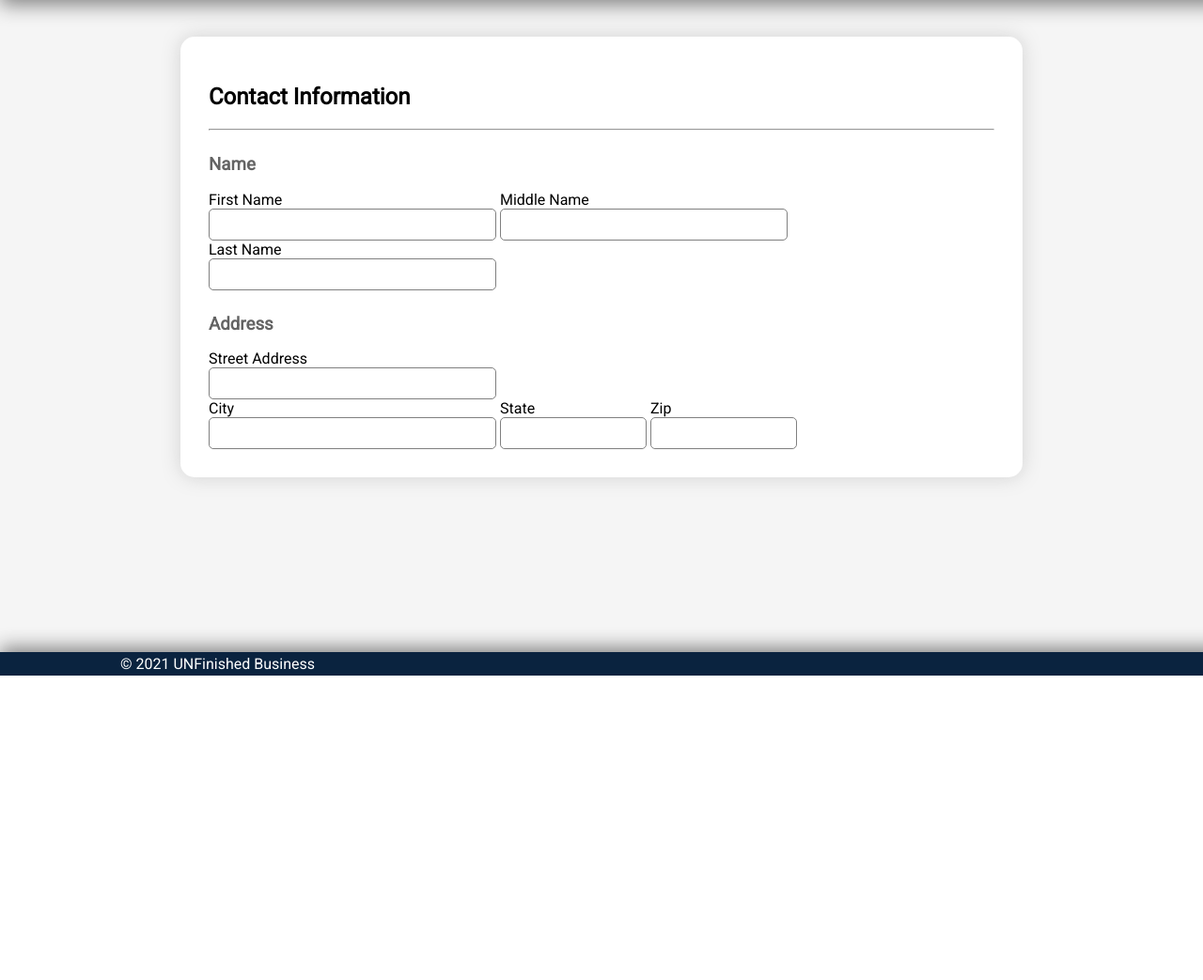
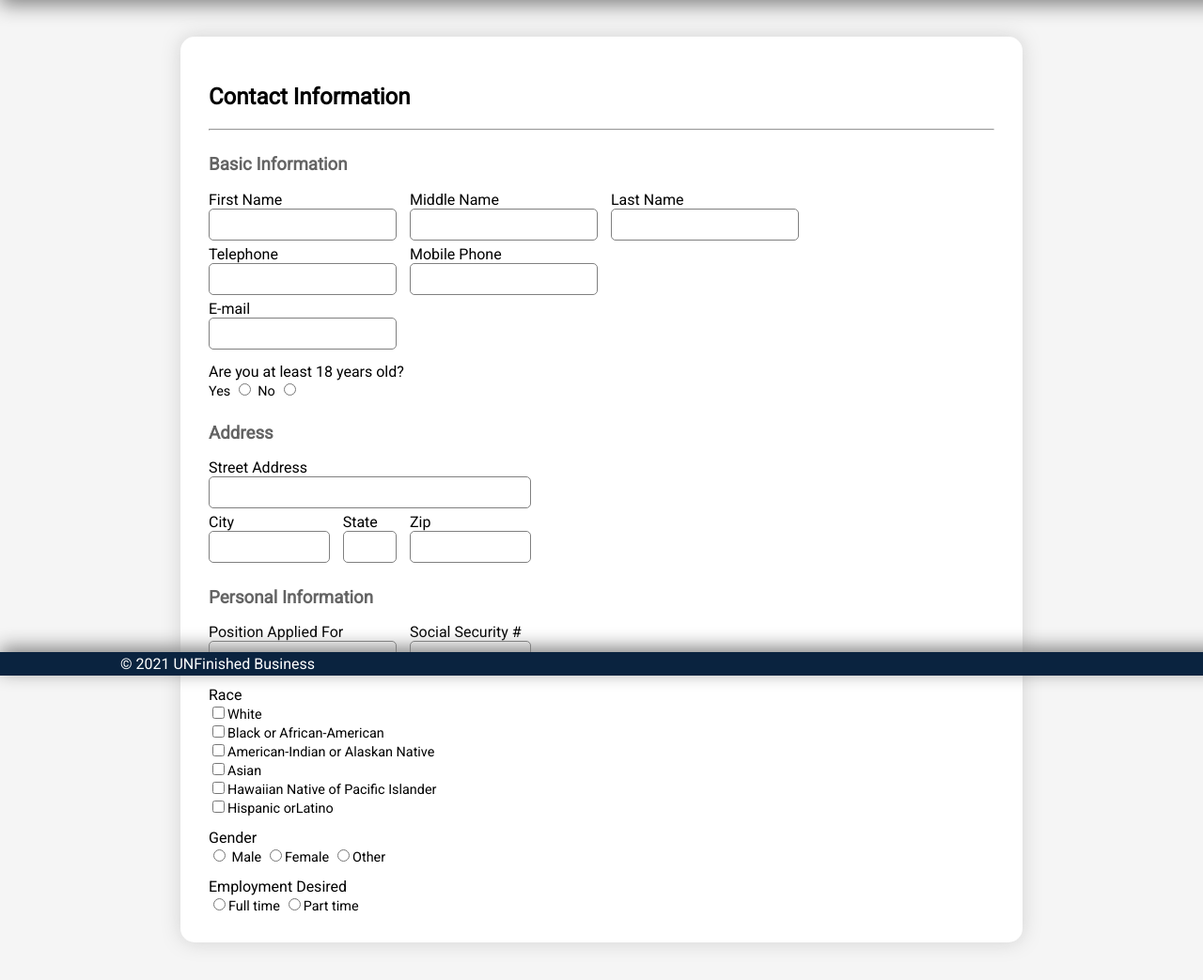
Before and after one commit to Carrasco-R/Simple-Job-Application, a PHP site: page /main.html in a window 1280 px wide. Shown: the part 81-1124 px from the top of the page at 94% size. Before the commit the page ends 800 px from the top, so only its background shows below. Run offline with PHP 8.4, Linux system fonts and the light colour scheme.

Commit message:
progress on contact information

```diff
--- a/main.html
+++ b/main.html
@@ -16,36 +16,96 @@
         <h2>Contact Information</h2>
         <hr />
 
-        <h3>Name</h3>
-        <div class="field-inline">
+        <h3>Basic Information</h3>
+        <div class="field-grid">
+          <div class="span-3">
             <label for="firstName">First Name</label>
-          <input class="size-rg" type="text" name="firstName" id="firstName" />
+            <input type="text" name="firstName" id="firstName" />
           </div>
-        <div class="field-inline">
-          <label for="middleName">Middle Name </label>
-          <input class="size-rg" type="text" name="middleName" id="middleName" />
+          <div class="span-3">
+            <label for="middleName">Middle Name</label>
+            <input type="text" name="middleName" id="middleName" />
           </div>
-        <div class="field-inline">
-          <label for="lastName">Last Name </label>
-          <input class="size-rg" type="text" name="lastName" id="lastName" />
+          <div class="span-3">
+            <label for="lastName">Last Name</label>
+            <input type="text" name="lastName" id="lastName" />
+          </div>
+          <div class="span-3"></div>
+          <div class="span-3">
+            <label for="telephone">Telephone</label>
+            <input type="text" name="telephone" id="telephone" />
+          </div>
+          <div class="span-3">
+            <label for="mobilephone">Mobile Phone</label>
+            <input type="text" name="mobilephone" id="mobilephone" />
+          </div>
+          <div class="span-6"></div>
+          <div class="span-3">
+            <label for="email">E-mail</label>
+            <input type="text" name="email" id="email" />
+          </div>
+          <div class="span-9"></div>
+          <div class="span-10"></div>
+          <div class="span-6 radio-field">
+            <div class="label">Are you at least 18 years old?</div>
+            <label for="atleast18">Yes</label>
+            <input type="radio" name="over18" id="atleast18" />
+            <label for="under18">No</label>
+            <input type="radio" name="over18" id="under18" />
+          </div>
         </div>
 
         <h3>Address</h3>
-        <div class="field-block">
+        <div class="field-grid">
+          <div class="span-5">
             <label for="street">Street Address</label>
-          <input class="size-rg" type="text" name="street" id="street" />
+            <input type="text" name="street" id="street" />
           </div>
-        <div class="field-inline">
+          <div class="span-7"></div>
+          <div class="span-2">
             <label for="city">City</label>
-          <input class="size-rg" type="text" name="city" id="city" />
+            <input type="text" name="city" id="city" />
           </div>
-        <div class="field-inline">
-          <label for="city">State</label>
-          <input class="size-sm" type="text" name="city" id="city" />
+          <div class="span-1">
+            <label for="state">State</label>
+            <input type="text" name="state" id="state" />
           </div>
-        <div class="field-inline">
-          <label for="city">Zip</label>
-          <input class="size-sm" type="text" name="city" id="city" />
+          <div class="span-2">
+            <label for="zip">Zip</label>
+            <input type="text" name="zip" id="zip" />
+          </div>
+        </div>
+
+        <h3>Personal Information</h3>
+        <div class="field-grid">
+          <div class="span-3">
+            <label for="position">Position Applied For</label>
+            <input type="text" name="position" id="position" />
+          </div>
+          <div class="span-2">
+            <label for="ssn">Social Security #</label>
+            <input type="text" name="ssn" id="ssn" />
+          </div>
+          <div class="span-12 checkbox-field">
+            <div class="label">Race</div>
+            <label for="race-white"> <input type="checkbox" name="race-white" id="race-white" />White</label>
+            <label for="race-white"> <input type="checkbox" name="race-white" id="race-white" />Black or African-American</label>
+            <label for="race-white"> <input type="checkbox" name="race-white" id="race-white" />American-Indian or Alaskan Native</label>
+            <label for="race-white"> <input type="checkbox" name="race-white" id="race-white" />Asian</label>
+            <label for="race-white"> <input type="checkbox" name="race-white" id="race-white" />Hawaiian Native of Pacific Islander</label>
+            <label for="race-white"> <input type="checkbox" name="race-white" id="race-white" />Hispanic orLatino</label>
+          </div>
+          <div class="span-12 radio-field">
+            <div class="label">Gender</div>
+            <label for="male"><input type="radio" name="male" id="male" /> Male</label>
+            <label for="female"><input type="radio" name="female" id="female" />Female</label>
+            <label for="other"><input type="radio" name="other" id="other" />Other</label>
+          </div>
+          <div class="span-12 radio-field">
+            <div class="label">Employment Desired</div>
+            <label for="full-time"><input type="radio" name="full-time" id="full-time" />Full time</label>
+            <label for="part-time"><input type="radio" name="part-time" id="part-time" />Part time</label>
+          </div>
         </div>
       </div>
     </main>
--- a/style.css
+++ b/style.css
@@ -46,12 +46,7 @@ h3 {
   border-radius: 15px;
   box-shadow: 0px 0px 20px rgba(128, 128, 128, 0.3);
 }
-.field-inline {
-  display: inline-block;
-}
-.field-block {
-  display: block;
-}
+
 /*============================= Inputs & Labels =============================*/
 input,
 label {
@@ -59,15 +54,65 @@ label {
 }
 input[type="text"] {
   height: 30px;
+  width: 100%;
   border-radius: 5px;
   border: thin solid grey;
+  font-size: 14pt;
 }
-.size-sm {
-  width: 150px;
+.checkbox-field input,
+.radio-field input,
+.radio-field label {
+  display: inline;
 }
-.size-rg {
-  width: 300px;
+.radio-field label,
+.checkbox-field label {
+  font-size: 90%;
 }
-.size-lg {
-  width: 600px;
+.label {
+  margin-top: 1%;
 }
+
+.span-1 {
+  grid-column: span 1;
+}
+.span-2 {
+  grid-column: span 2;
+}
+.span-3 {
+  grid-column: span 3;
+}
+.span-4 {
+  grid-column: span 4;
+}
+.span-5 {
+  grid-column: span 5;
+}
+.span-6 {
+  grid-column: span 6;
+}
+.span-7 {
+  grid-column: span 7;
+}
+.span-8 {
+  grid-column: span 8;
+}
+.span-9 {
+  grid-column: span 9;
+}
+.span-10 {
+  grid-column: span 10;
+}
+.span-11 {
+  grid-column: span 11;
+}
+.span-12 {
+  grid-column: span 12;
+}
+
+.field-grid {
+  display: grid;
+  grid-template-columns: repeat(12, 1fr);
+  align-items: center;
+  row-gap: 5px;
+  column-gap: 20px;
+}
```
Also changed, not shown: 1 other file. Lines whose indentation alone changed are shown as unchanged.
